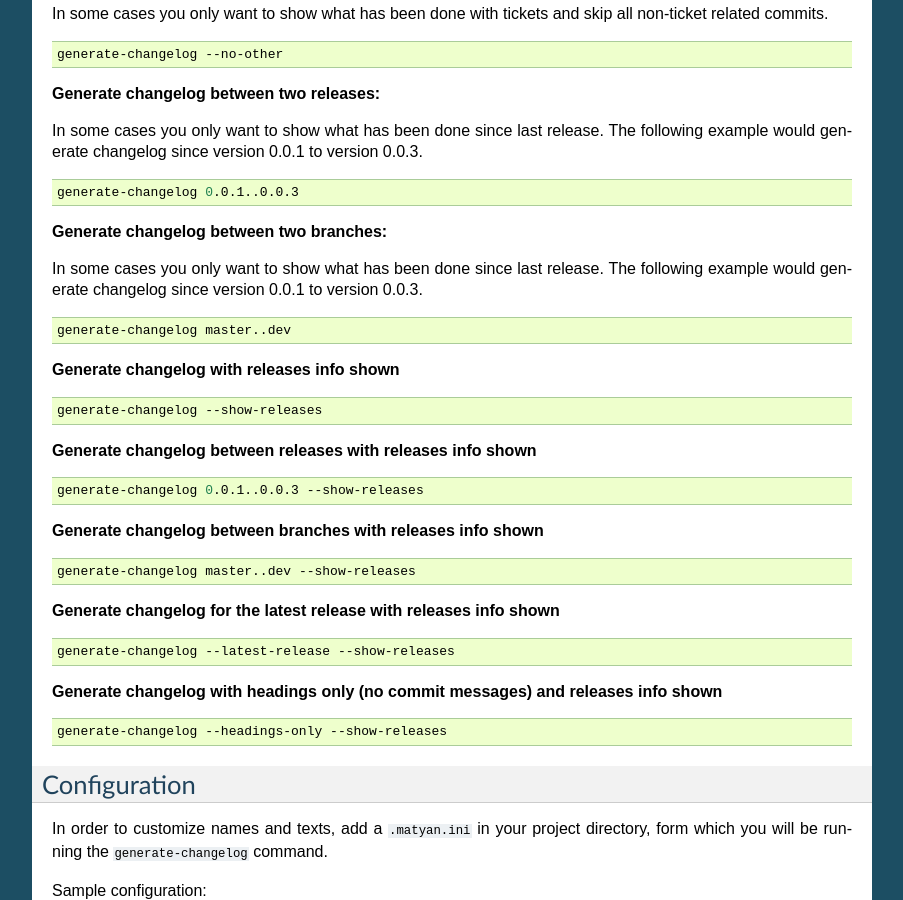
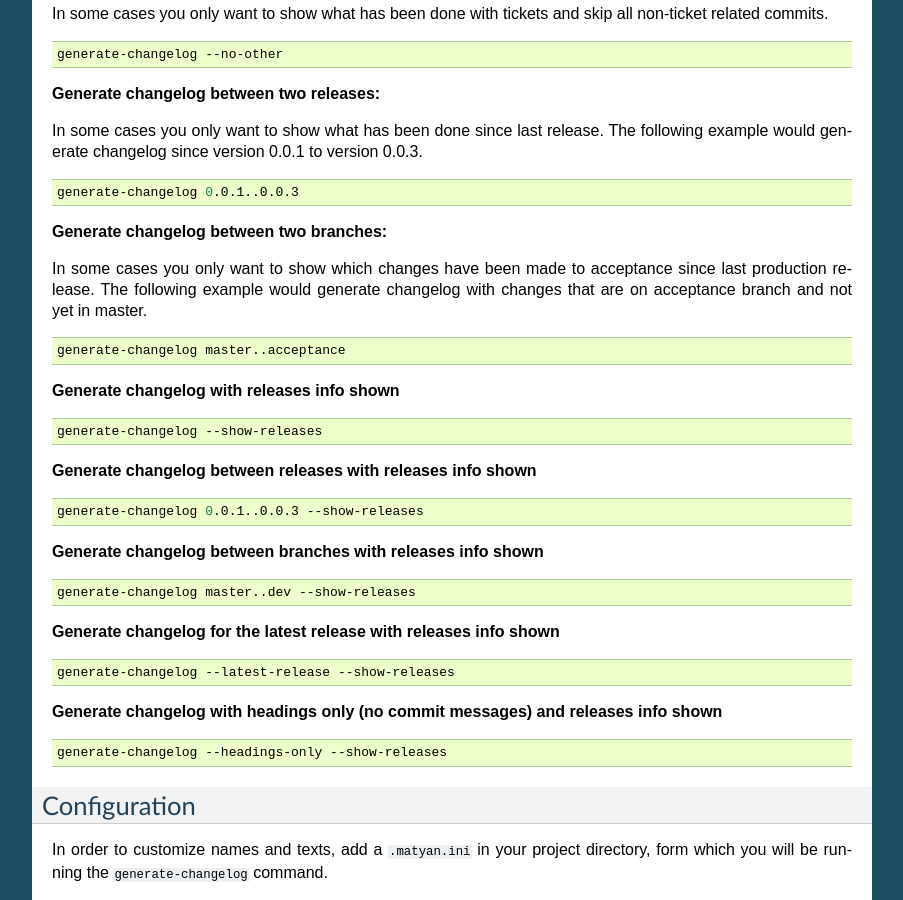
Before and after one commit to barseghyanartur/matyan, a Sphinx documentation site: the page built from docs/index.rst, in a window 1280 px wide and 900 px high, scrolled down 701 px. Shown: the whole window, without its empty margins (198-1101 px from the left). Built offline with Sphinx 7.4.7, drawn with Linux system fonts in a browser that asks for light colours; pages that are not in the unit, such as notebooks, are missing from menus.

Commit message:
Fixes in docs

```diff
--- a/docs/index.rst
+++ b/docs/index.rst
@@ -72,13 +72,14 @@ version 0.0.3.
 
 **Generate changelog between two branches:**
 
-In some cases you only want to show what has been done since last release.
-The following example would generate changelog since version 0.0.1 to
-version 0.0.3.
+In some cases you only want to show which changes have been made to acceptance
+since last production release.
+The following example would generate changelog with changes that are on
+acceptance branch and not yet in master.
 
 .. code-block:: sh
 
-    generate-changelog master..dev
+    generate-changelog master..acceptance
 
 **Generate changelog with releases info shown**
 
```
Also changed, not shown: README.rst (+5 -4 lines).
